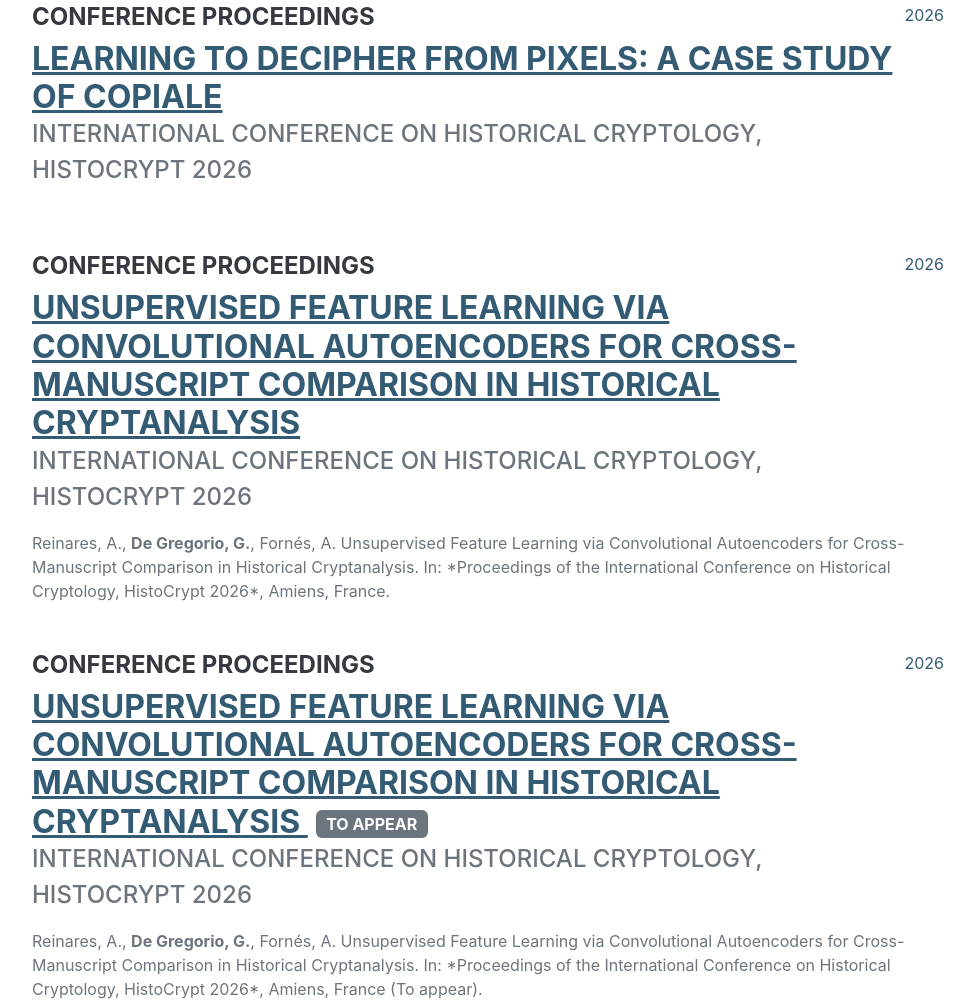
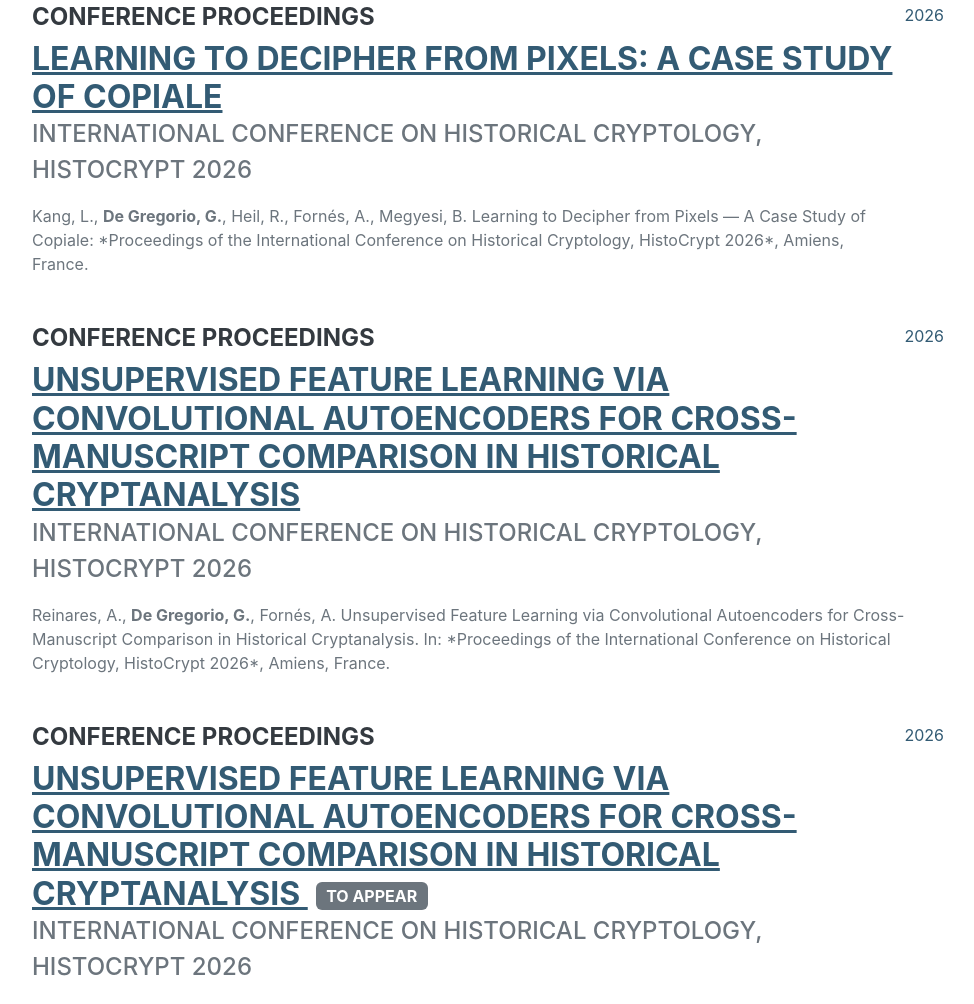
Before and after one commit to giuseppedeg/resume, a website: page index.html in a window 1280 px wide. Shown: the part 6620-7624 px from the top of the page, without its empty margins (288-1262 px from the left). Drawn offline with nearby package versions, Linux system fonts and the light colour scheme; a web font is replaced by a local one.

Commit message:
Update Publications: edit "Learning to Decipher from Pixels: A Case Study of Copiale"

```diff
--- a/index.html
+++ b/index.html
@@ -477,7 +477,7 @@
                             </h3>
                             <div class="subheading mb-3">International Conference on Historical Cryptology, HistoCrypt 2026</div>
                             <div>
-
+                                Kang, L., <strong>De Gregorio, G.</strong>, Heil, R., Fornés, A., Megyesi, B.  Learning to Decipher from Pixels — A Case Study of Copiale: *Proceedings of the International Conference on Historical Cryptology, HistoCrypt 2026*, Amiens, France.
                             </div>
                         </div>
                         <div class="flex-shrink-0"><span class="text-primary">2026</span></div>
```
